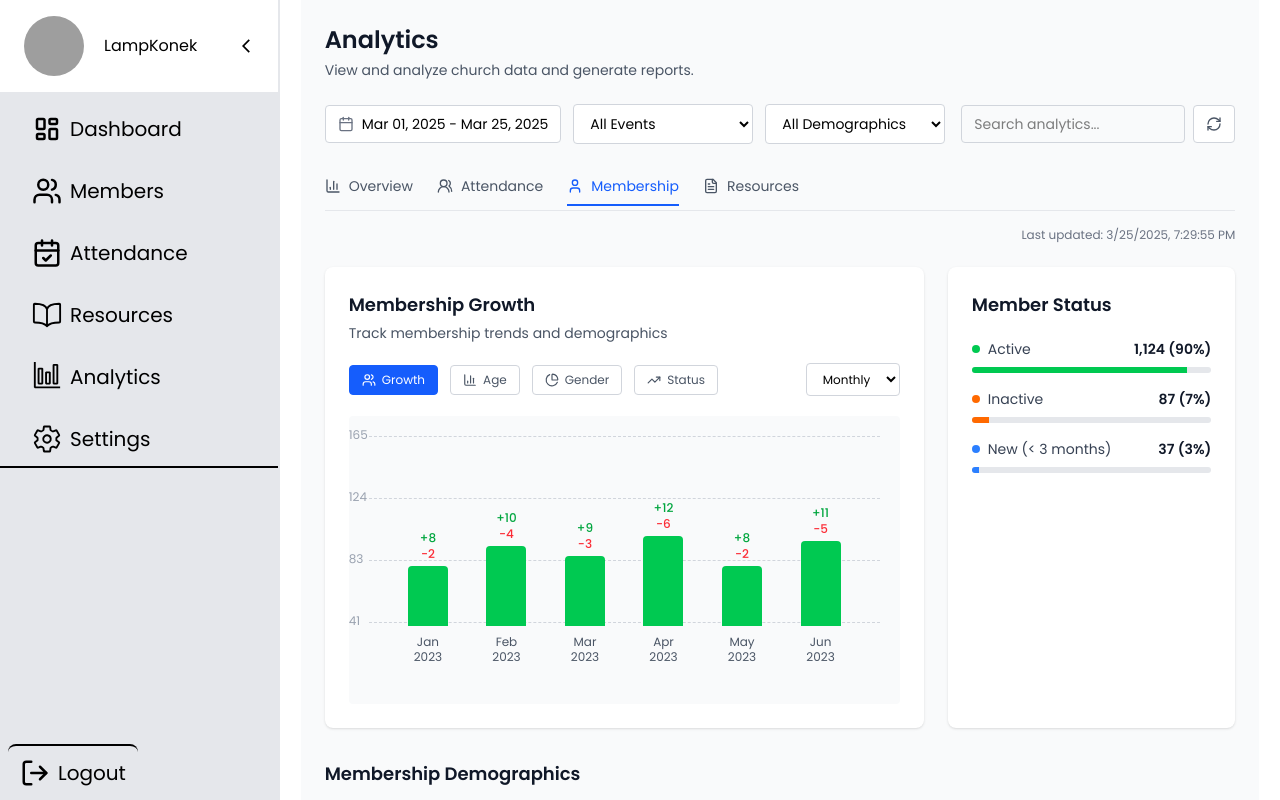
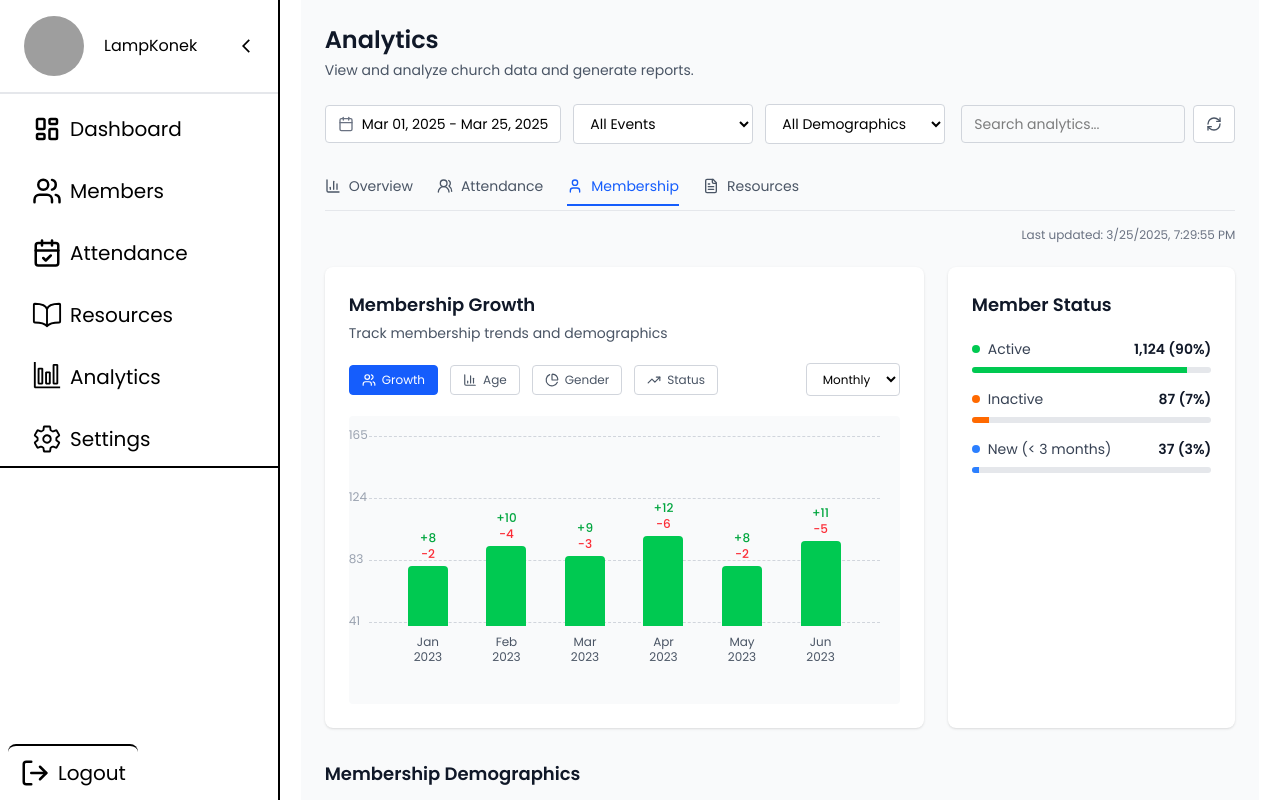
Before and after one commit to JohnBert1/capstone, a React (Vite) app: page /dashboard in a window 1280 px wide. Shown: the top 800 px of the page. Built offline with nearby package versions, Linux system fonts and the light colour scheme; grey boxes are pictures that could not be loaded.

Commit message:
fix sidebar

```diff
--- a/src/pages/Dashboard.jsx
+++ b/src/pages/Dashboard.jsx
@@ -58,7 +58,7 @@ export default function Dashboard() {
 
   return (
     <div className='w-screen h-screen flex flex-row'>
-      <div className='w-70 bg-gray-200 border-r-2 border-gray-200'>
+      <div className='w-70  border-r-2'>
         <Sidebar />
       </div>
 
--- a/src/pages/Members.jsx
+++ b/src/pages/Members.jsx
@@ -123,8 +123,8 @@ export default function MembersPage() {
   };
 
   return (
-    <div className="min-h-screen bg-gray-50 p-6 flex flex-row">
-      <aside className="">
+    <div className="min-h-screen p-6 flex flex-row">
+      <aside className="w-70">
         <Sidebar />
       </aside>
       <main className="w-full h-174 p-2 overflow-auto">
```
